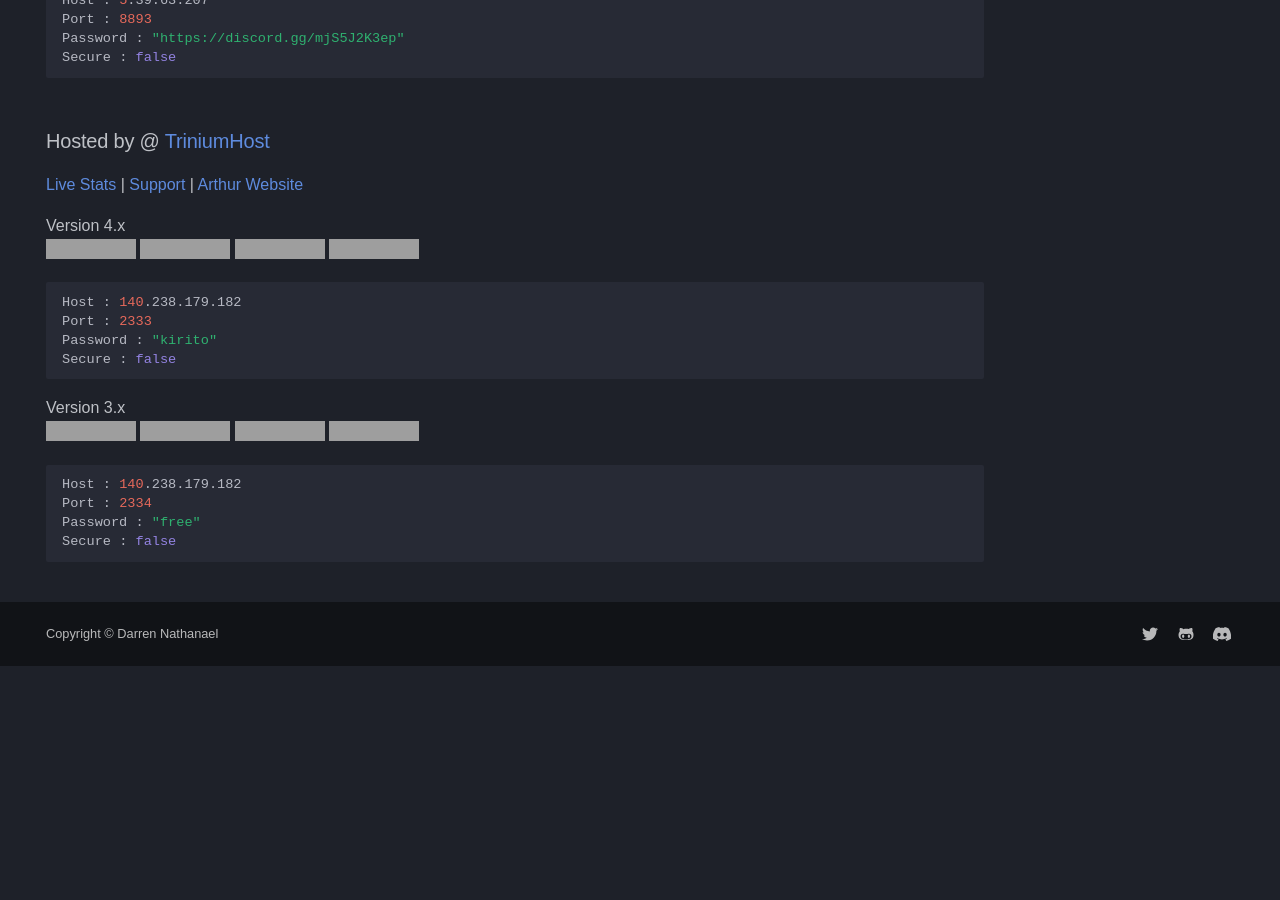
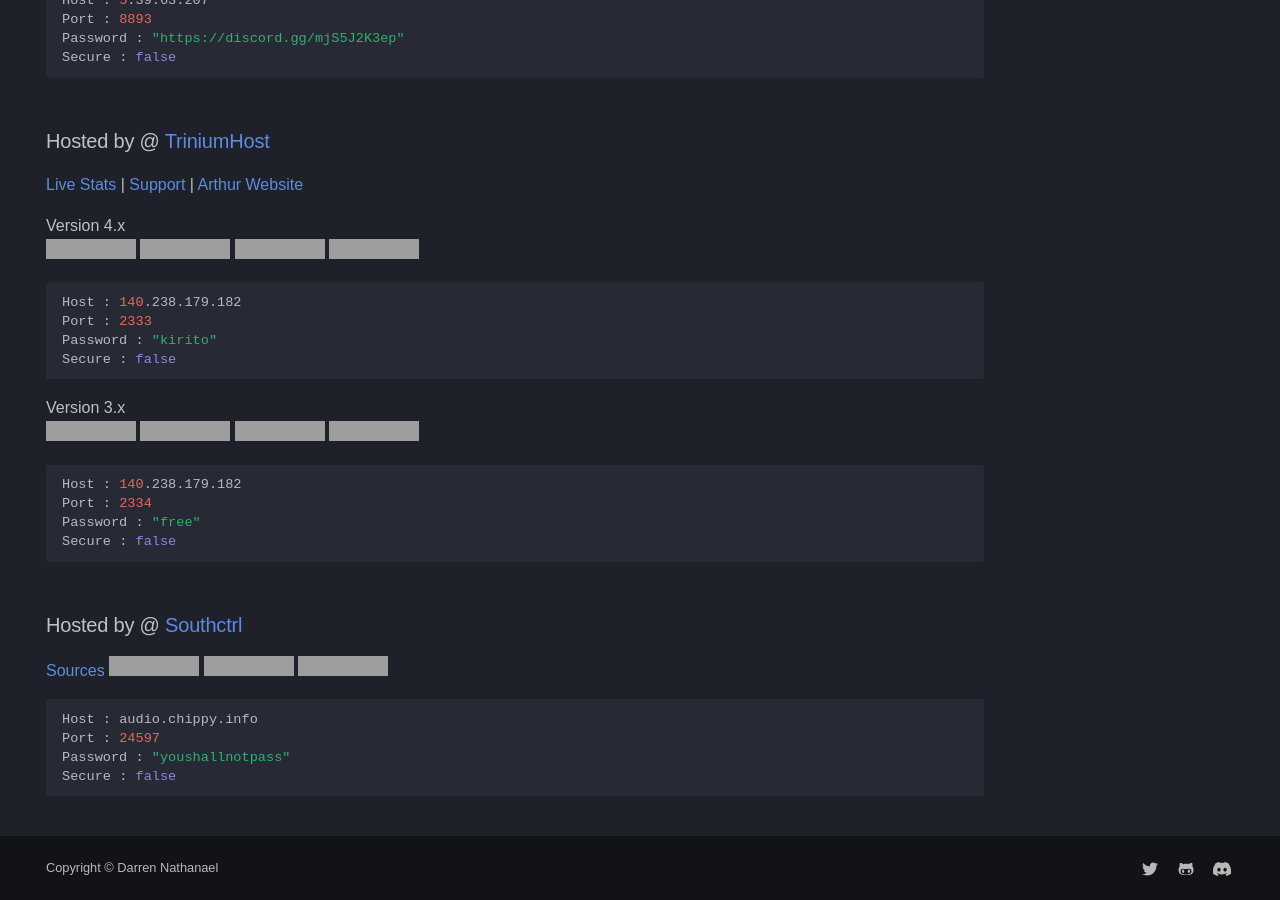
Before and after one commit to DarrenOfficial/lavalink-list, an MkDocs documentation site: the page built from docs/NoSSL/Lavalink-NonSSL.md, in a window 1280 px wide and 900 px high, scrolled down 1852 px. Built offline with MkDocs 1.6.1 and Material for MkDocs 9.7.7, drawn with Linux system fonts in a browser that asks for light colours; some web fonts are replaced; comment, search, counter and statistics services are not loaded; a style sheet for code colours, icons or effects is not loaded; before the commit the page ends 2518 px from its top, so only the background shows below that; some of the changed text lies outside the part shown; grey boxes are pictures that could not be loaded.

Commit message:
added my own lavalink to the list (#748)
* Add hosted by info and badges to Lavalink doc

* Update Lavalink-NonSSL.md

* Update Lavalink-NonSSL.md

* Update Lavalink-NonSSL.md

* Update Lavalink-NonSSL.md

* Update Lavalink-NonSSL.md

* Update Lavalink-NonSSL.md

````diff
--- a/docs/NoSSL/Lavalink-NonSSL.md
+++ b/docs/NoSSL/Lavalink-NonSSL.md
@@ -108,3 +108,14 @@ Port : 2334
 Password : "free"
 Secure : false
 ```
+### Hosted by @ [Southctrl](https://discord.com/users/1252001166703853588)
+[Sources](https://chippy.info)
+![Players](https://lavalink-list-api.ajieblogs.eu.org/lavalink-chippy-info-24664/badge/Players)
+![Status](https://lavalink-list-api.ajieblogs.eu.org/lavalink-chippy-info-24664/badge/Status)
+![Load](https://lavalink-list-api.ajieblogs.eu.org/lavalink-chippy-info-24664/badge/Load)
+```bash
+Host : audio.chippy.info
+Port : 24597
+Password : "youshallnotpass"
+Secure : false
+```
````
